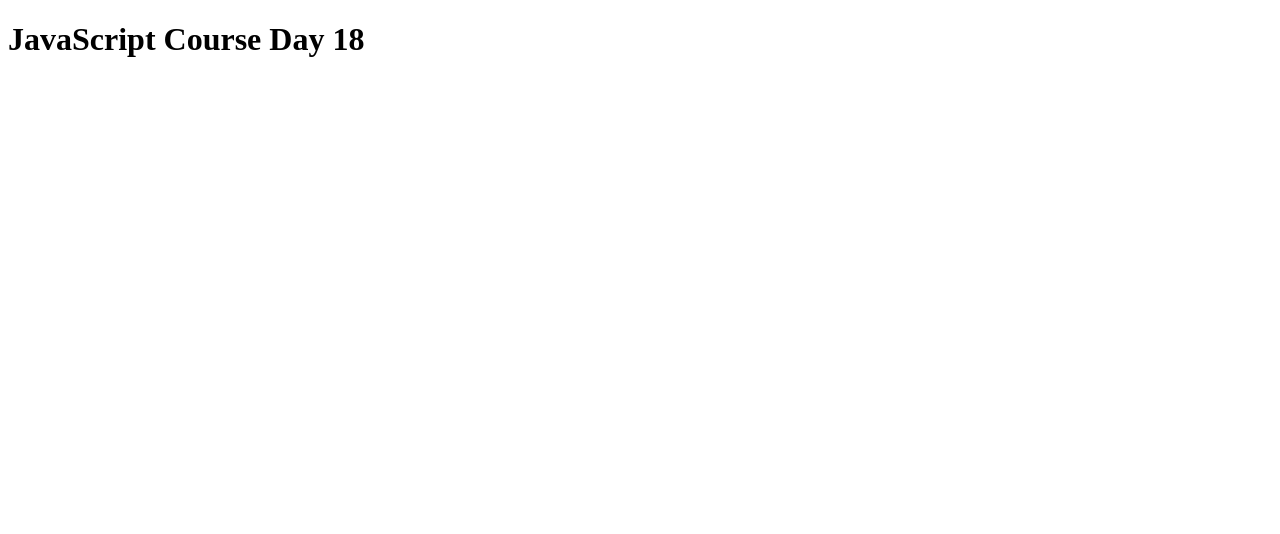
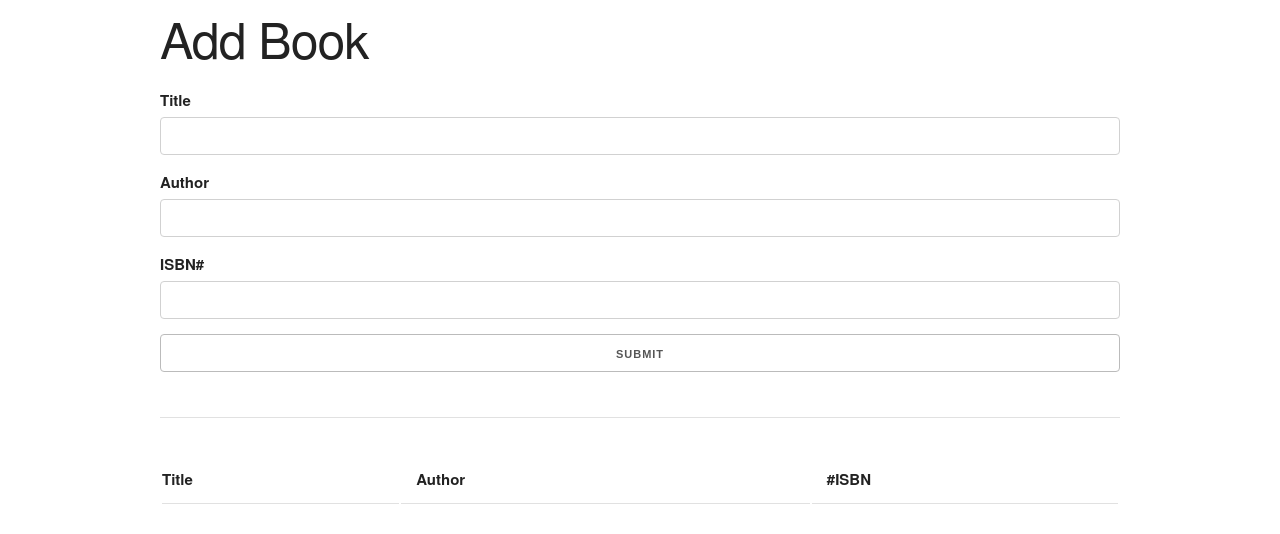
Before and after one commit to Nola360/Day-18, a plain HTML site: page index.html in a window 1280 px wide. Drawn offline with nearby package versions, Linux system fonts and the light colour scheme.

Commit message:
added css skeleton cdn and html content

```diff
--- a/index.html
+++ b/index.html
@@ -5,11 +5,62 @@
   <meta charset="UTF-8">
   <meta name="viewport" content="width=device-width, initial-scale=1.0">
   <meta http-equiv="X-UA-Compatible" content="ie=edge">
-  <title>JavaScript Course 2020</title>
+  <title>Book List</title>
+
+  <style>
+    .success,
+    .error {
+      color: white;
+      padding: 5px;
+      margin: 5px 0 15px 0;
+    }
+
+    .success {
+      background: green;
+    }
+
+    .error {
+      background: red;
+    }
+  </style>
+
+  <link rel="stylesheet" href="https://cdnjs.cloudflare.com/ajax/libs/skeleton/2.0.4/skeleton.css">
 </head>
 
 <body>
-  <h1>JavaScript Course Day 18</h1>
+  <!-- <h1>JavaScript Course Day 18</h1> -->
+
+  <div class="container">
+    <h1>Add Book</h1>
+    <form id="book-form">
+      <div>
+        <label for="title">Title</label>
+        <input type="text" id="title" class="u-full-width">
+      </div>
+      <div>
+        <label for="title">Author</label>
+        <input type="text" id="author" class="u-full-width">
+      </div>
+      <div>
+        <label for="title">ISBN#</label>
+        <input type="text" id="isbn" class="u-full-width">
+      </div>
+      <div>
+        <input type="submit" value="Submit" class='u-full-width'>
+      </div>
+    </form>
+    <hr>
+    <table class="u-full-width">
+      <thead>
+        <tr>
+          <th>Title</th>
+          <th>Author</th>
+          <th>#ISBN</th>
+        </tr>
+      </thead>
+      <tbody id='boodk-list'></tbody>
+    </table>
+  </div>
 
 </body>
 <script src="script.js"></script>
```
Also changed, not shown: script_1.js (added).
